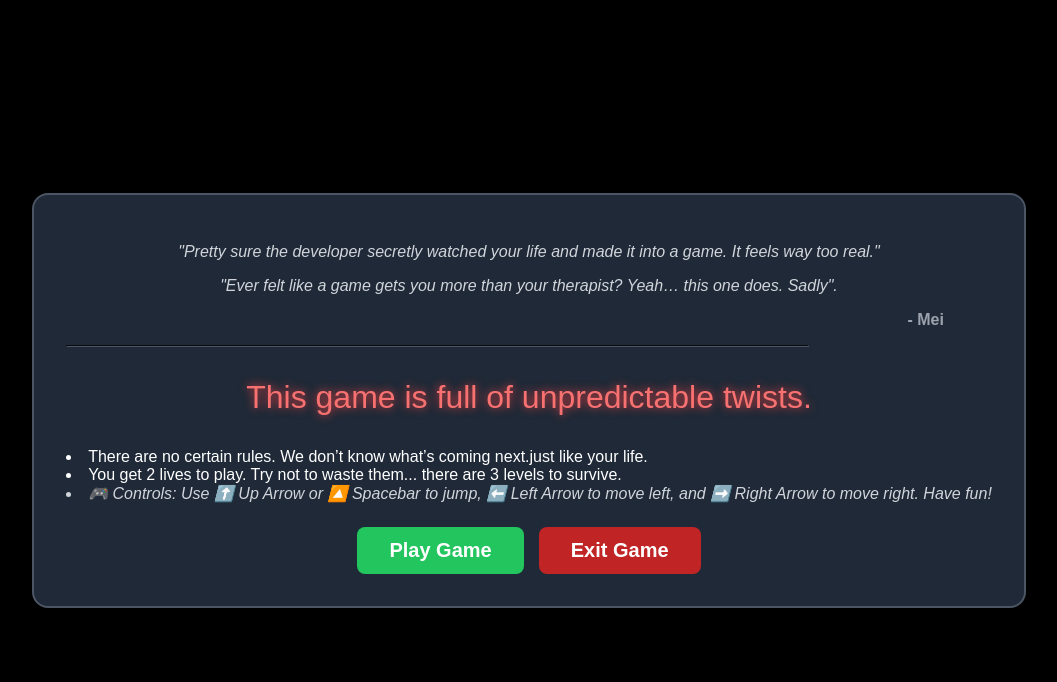
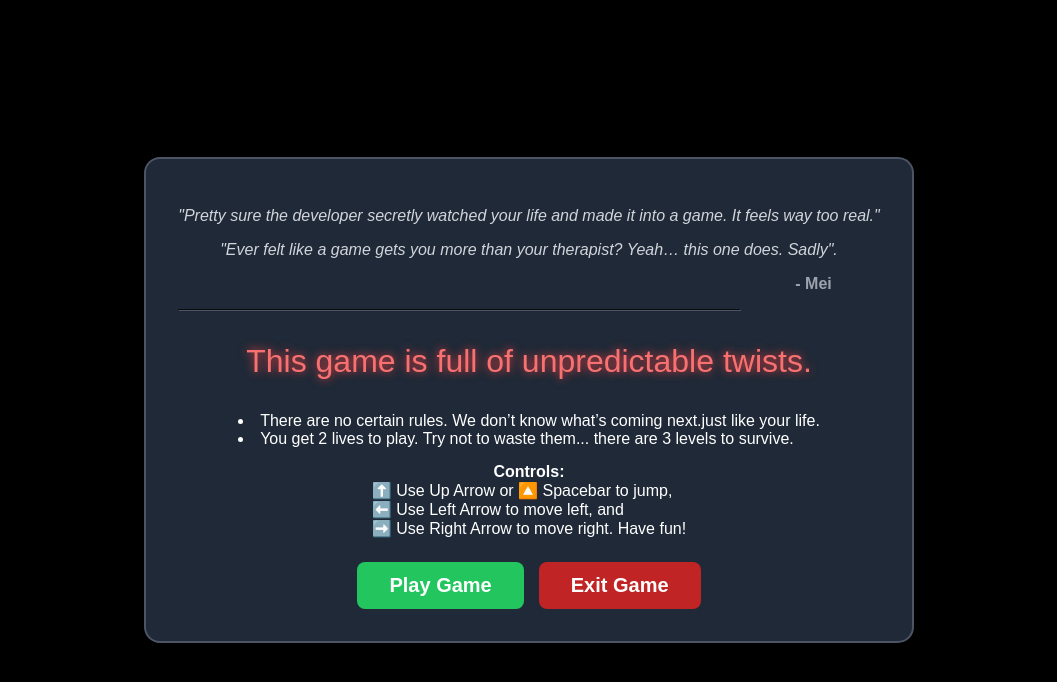
Before and after one commit to myselfmeii/mei_games, a React (Vite) app: page /savequby in a window 1280 px wide. Shown: the top 682 px of the page, without its empty margins (111-1168 px from the left). Built offline with nearby package versions, Linux system fonts and the light colour scheme; a web font is replaced by a local one.

Commit message:
aligned controls in quby start menu

```diff
--- a/src/component/savequby/SaveQuby.jsx
+++ b/src/component/savequby/SaveQuby.jsx
@@ -155,9 +155,10 @@ const RulesScreen = ({ onStartGame }) => {
                 >
                     <li>There are no certain rules. We don’t know what’s coming next.just like your life.</li>
                     <li>You get 2 lives to play. Try not to waste them... there are 3 levels to survive.</li>
-                    <li className="rules-quote">
-  🎮 Controls: Use ⬆️ Up Arrow or 🔼 Spacebar to jump, ⬅️ Left Arrow to move left, and ➡️ Right Arrow to move right. Have fun!
-</li>
+
+
+                       <span style={{display:'flex', justifyContent:'center', textTransform:'capitalize',paddingTop:15,fontWeight:800}}>Controls:</span> <span style={{display:'flex', justifyContent:'center'}}> ⬆️ Use Up Arrow or 🔼 Spacebar to jump,<br /> ⬅️ Use Left Arrow to move left, and <br />➡️ Use Right Arrow to move right. Have fun!</span>
+
 
                 </ul>
 
```
